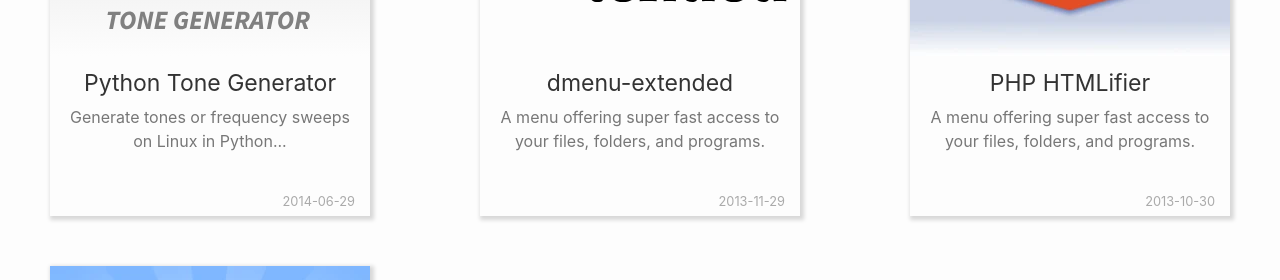
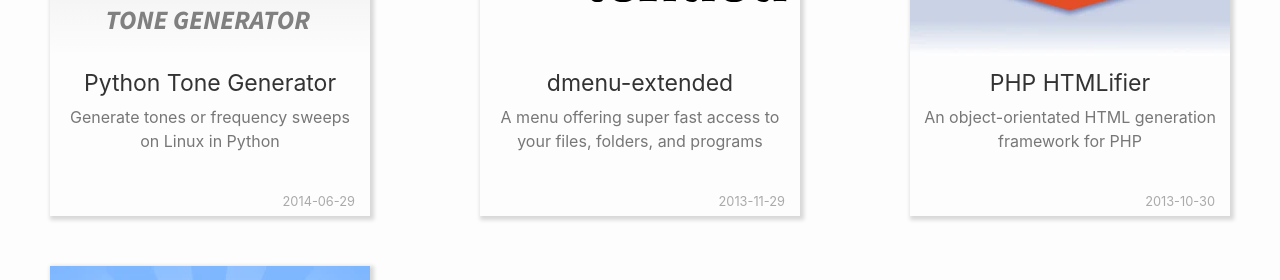
Before and after one commit to MarkHedleyJones/markhedleyjones.github.io, a Jekyll site: the page built from docs/index.markdown, in a window 1280 px wide and 900 px high, scrolled down 1938 px. Shown: the part 153-433 px from the top of the window. Built offline with Jekyll 4.4.1, drawn with Linux system fonts in a browser that asks for light colours.

Commit message:
Tweak project excrepts

```diff
--- a/docs/_posts/2013-10-30-php-htmlifier.html
+++ b/docs/_posts/2013-10-30-php-htmlifier.html
@@ -5,7 +5,7 @@ date:   2013-10-30 09:01:13 +0000
 permalink: /projects/php-htmlifier
 featureimage: thumb.webp
 thumb: thumb.webp
-description: A menu offering super fast access to your files, folders, and programs.
+description: An object-orientated HTML generation framework for PHP
 excerpt_separator: \{% endhighlight %\}
 ---
 <p>
```
Also changed, not shown: docs/_posts/2013-11-29-dmenu-extended.md (+1 -1 lines), docs/_posts/2014-06-29-python-tone-generator.md (+1 -1 lines).
